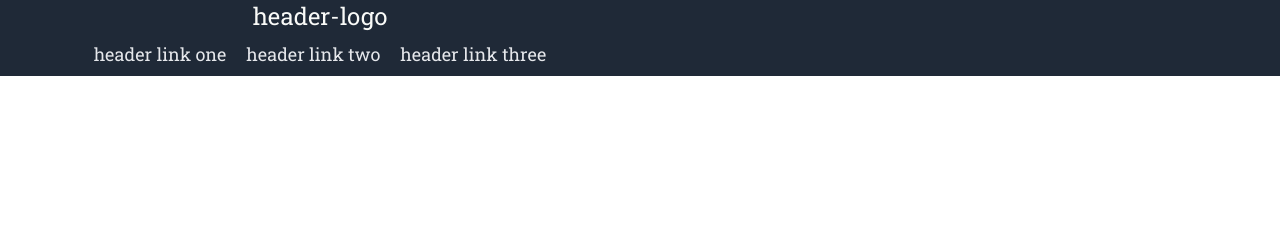
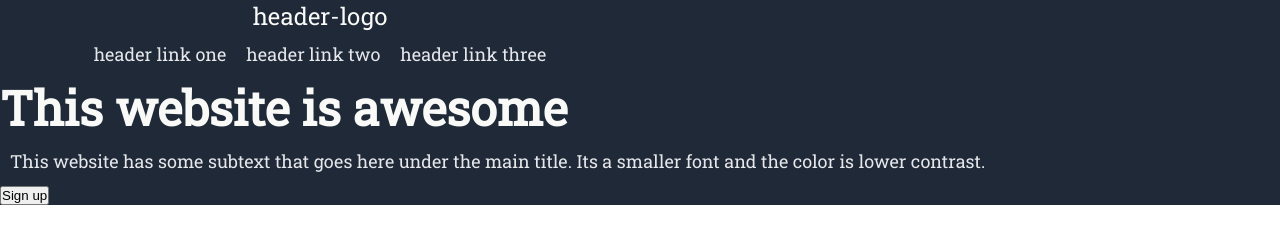
Before and after one commit to JethroZmind/Landing-page, a plain HTML site: page index.html in a window 1280 px wide. Drawn offline with Linux system fonts and the light colour scheme.

Commit message:
Inserting sign up button with button class"

```diff
--- a/Styles.css
+++ b/Styles.css
@@ -37,3 +37,9 @@ ul{
     align-items: center;
 
 }
+
+h1{
+    font-size: 48px;
+    font-weight: bolder;
+    color: #f9faf8;
+}
--- a/index.html
+++ b/index.html
@@ -18,6 +18,12 @@
                     <li class="header-link">header link three </li>
                   </ul>
             </div>
+                 <div class="content">
+                 <div class="content-left">
+                    <h1>This website is awesome</h1>
+                    <p class="header-link">This website has some subtext that goes here under the main title. Its a smaller font and the color is lower contrast.</p>
+                    <button type="button" class="sign-up-first-section" >Sign up</button>
+                        <div class="content-right">
 
 
 
```
